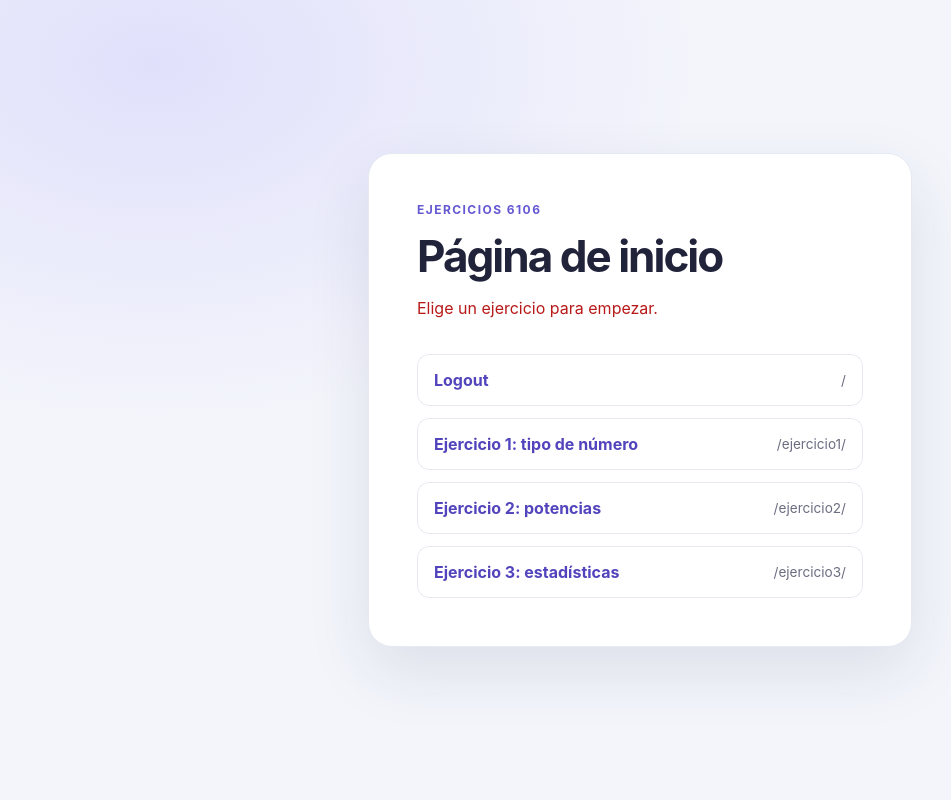
After one commit to mihifidem/6106TA, a Flask app: page /home/ in a window 1280 px wide. The commit adds this page. Shown: the whole page, without its empty margins (0-951 px from the left). Run offline with Flask 3, Linux system fonts and the light colour scheme.

Commit message:
feat_ implementado home

```diff
--- a/app.py
+++ b/app.py
@@ -1,7 +1,14 @@
-from flask import Flask, request, render_template
+from flask import Flask, request, render_template, redirect
 app = Flask(__name__)
 
 @app.route('/', methods=['GET', 'POST'])
+def login_redirect():
+    return redirect('/login/')
+
+@app.route('/home/', methods=['GET', 'POST'])
+def home():
+    return render_template('home.html')
+
 @app.route('/ejercicio1/', methods=['GET', 'POST'])
 def ejercicio1():
     result = None
@@ -17,6 +24,7 @@ def ejercicio1():
 
 @app.route('/ejercicio2/', methods=['GET', 'POST'])
 def ejercicio2():
+
     base = ""
     exponente = ""
     result = None
@@ -53,5 +61,23 @@ def estadisticas():
     return render_template('estadisticas.html', lista=lista, result=result)
 
 
+@app.route('/login/', methods=['GET', 'POST'])
+def login():
+    usuario = "mihi@gmail.com"
+    password = "1234"
+
+    if request.method == 'POST':
+        input_usuario = request.form.get('usuario')
+        input_password = request.form.get('password')
+
+        if input_usuario == usuario and input_password == password:
+            mensaje = "Inicio de sesión exitoso"
+            return redirect('/home/')
+        else:
+            error ="Usuario o contraseña incorrectos"
+    return render_template('login.html', error=error if 'error' in locals() else None)
+
+
+
 if __name__ == '__main__':
     app.run(debug=True)
--- a/static/css/style.css
+++ b/static/css/style.css
@@ -9,6 +9,11 @@
 
 * {
     box-sizing: border-box;
+}
+
+.error {
+    color: #b81919;
+    margin-bottom: 1rem;
 }
 
 body {
@@ -149,9 +154,54 @@ button:hover {
     font-size: 1.15rem;
 }
 
+.home-links {
+    display: grid;
+    gap: 0.75rem;
+    margin: 0;
+    padding: 0;
+    list-style: none;
+}
+
+.home-links a {
+    display: flex;
+    align-items: center;
+    justify-content: space-between;
+    gap: 1rem;
+    min-height: 3.25rem;
+    padding: 0.75rem 1rem;
+    border: 1px solid #e7e9f2;
+    border-radius: 0.75rem;
+    color: #5144bd;
+    font-weight: 650;
+    text-decoration: none;
+    transition: background-color 160ms ease, transform 160ms ease;
+}
+
+.home-links a:hover {
+    transform: translateY(-1px);
+    background: #f5f4ff;
+}
+
+.home-links a:focus-visible {
+    outline: 3px solid rgba(101, 88, 211, 0.35);
+    outline-offset: 2px;
+}
+
+.home-links span {
+    color: #6b6d80;
+    font-size: 0.85rem;
+    font-weight: 400;
+}
+
 @media (max-width: 420px) {
     .form-controls {
         flex-direction: column;
+    }
+
+    .home-links a {
+        align-items: flex-start;
+        flex-direction: column;
+        gap: 0.25rem;
     }
 
     button {
--- /dev/null
+++ b/templates/home.html
@@ -0,0 +1,42 @@
+<!DOCTYPE html>
+<html lang="es">
+<head>
+    <meta charset="UTF-8">
+    <meta name="viewport" content="width=device-width, initial-scale=1.0">
+    <title>Inicio | Ejercicios de funciones</title>
+    <link rel="stylesheet" href="{{ url_for('static', filename='css/style.css') }}">
+</head>
+<body>
+    <main class="page">
+        <section class="card" aria-labelledby="page-title">
+            <div class="eyebrow">Ejercicios 6106</div>
+            <h1 id="page-title">Página de inicio</h1>
+            <p class="intro">Elige un ejercicio para empezar.</p>
+
+            <nav aria-label="Rutas de la aplicación">
+                <ul class="home-links">
+                    <li>
+                        <a href="/">Logout <span>/</span></a>
+                    </li>
+                    <li>
+                        <a href="/ejercicio1/">Ejercicio 1: tipo de número <span>/ejercicio1/</span></a>
+                    </li>
+                    <li>
+                        <a href="{{ url_for('ejercicio2') }}">Ejercicio 2: potencias <span>/ejercicio2/</span></a>
+                    </li>
+                    <li>
+                        <a href="{{ url_for('estadisticas') }}">Ejercicio 3: estadísticas <span>/ejercicio3/</span></a>
+                    </li>
+
+                </ul>
+            </nav>
+        </section>
+    </main>
+     {% if mensaje %}
+                <p class="error">{{ mensaje }}</p>
+            {% endif %}
+        {% if error %}
+                <p class="error">{{ error }}</p>
+            {% endif %}
+</body>
+</html>
```
Also changed, not shown: templates/login.html (added, +38 -0 lines), 2 other files.
